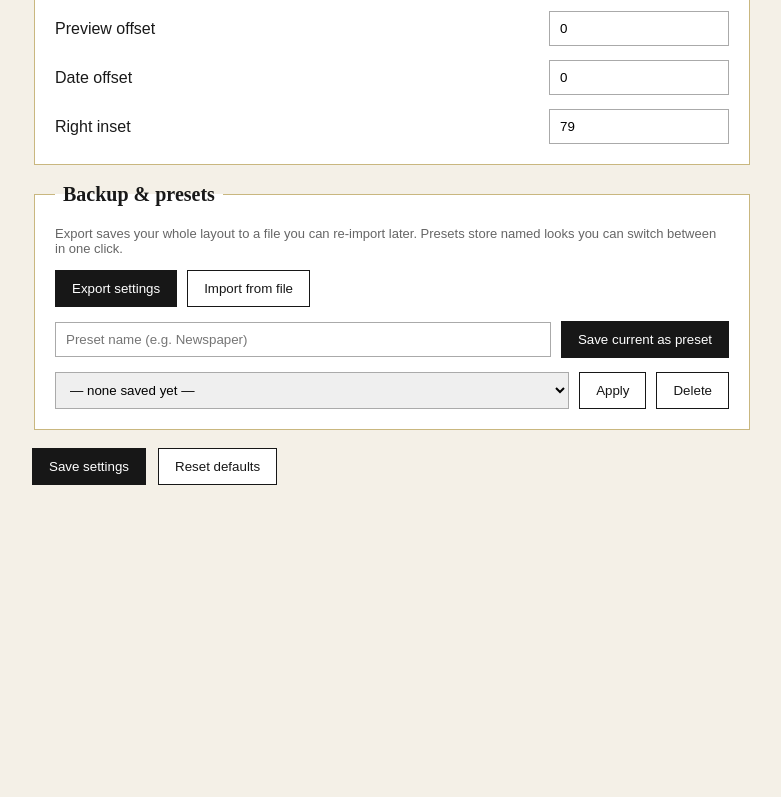
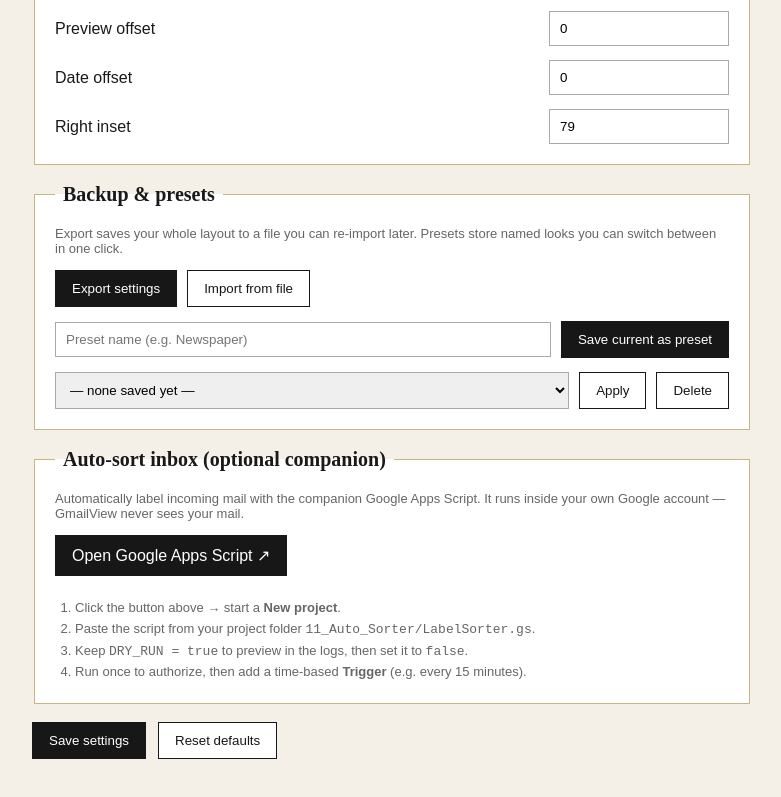
Before and after one commit to Postajian/GmailSort, a browser extension: page options/options.html in a window 1280 px wide. Shown: the part 2136-2933 px from the top of the page, without its empty margins (248-1029 px from the left). Before the commit the page ends 2669 px from the top, so only its background shows below. Drawn offline with Linux system fonts and the light colour scheme.

Commit message:
feat: auto-sorter setup section in Options
Adds an 'Auto-sort inbox' help block with an Open-Apps-Script button and
concise steps to hook up the companion LabelSorter.gs. v0.20.26.

```diff
--- a/options/options.css
+++ b/options/options.css
@@ -121,6 +121,15 @@ button.secondary {
   color: #171717;
 }
 
+a.linkbtn {
+  display: inline-block;
+  padding: 10px 16px;
+  border: 1px solid #171717;
+  background: #171717;
+  color: #fff;
+  text-decoration: none;
+}
+
 #status {
   color: #42733d;
   font-weight: 700;
--- a/options/options.html
+++ b/options/options.html
@@ -104,6 +104,20 @@
         </div>
       </fieldset>
 
+      <fieldset>
+        <legend>Auto-sort inbox (optional companion)</legend>
+        <p class="hint">Automatically label incoming mail with the companion Google Apps Script. It runs inside your own Google account &mdash; GmailView never sees your mail.</p>
+        <div class="row">
+          <a class="linkbtn" href="https://script.google.com/home/projects/create" target="_blank" rel="noopener">Open Google Apps Script &#8599;</a>
+        </div>
+        <ol class="hint" style="margin:8px 0 0; padding-left:20px; line-height:1.6;">
+          <li>Click the button above &rarr; start a <strong>New project</strong>.</li>
+          <li>Paste the script from your project folder <code>11_Auto_Sorter/LabelSorter.gs</code>.</li>
+          <li>Keep <code>DRY_RUN = true</code> to preview in the logs, then set it to <code>false</code>.</li>
+          <li>Run once to authorize, then add a time-based <strong>Trigger</strong> (e.g. every 15&nbsp;minutes).</li>
+        </ol>
+      </fieldset>
+
       <div class="actions">
         <button type="submit">Save settings</button>
         <button type="button" id="reset" class="secondary">Reset defaults</button>
--- a/package.json
+++ b/package.json
@@ -1,6 +1,6 @@
 {
     "name":  "gmail-view-next",
-    "version":  "0.20.25",
+    "version":  "0.20.26",
     "private":  true,
     "description":  "A safer, modular rewrite of the Gmail View browser extension.",
     "scripts":  {
```
Also changed, not shown: manifest.json.
